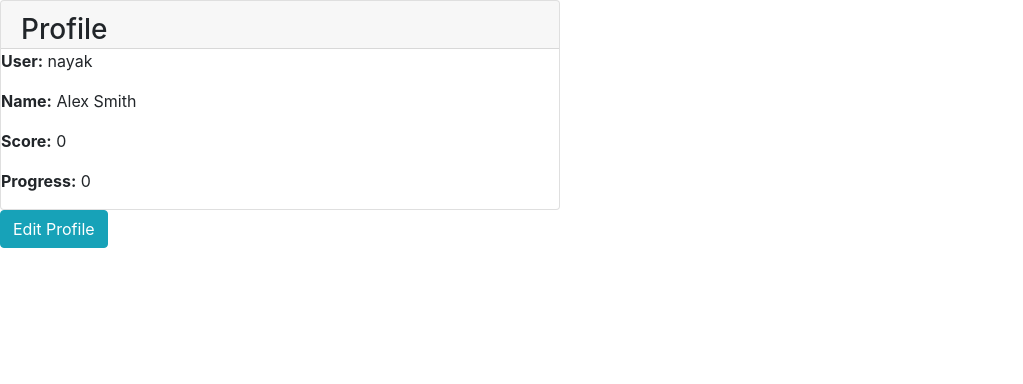
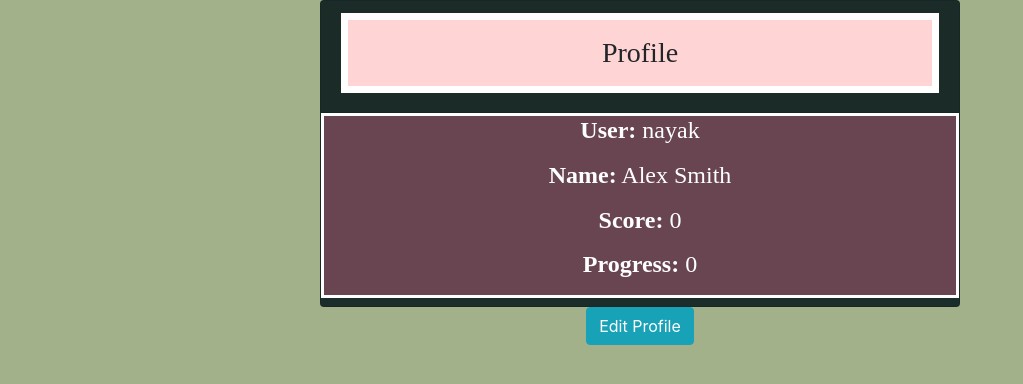
Before and after one commit to rishika-n/apt21HooHacks, a Django app: page /sustainabilityapp/profile/ in a window 1280 px wide. Shown: the top 384 px of the page, without its empty margins (0-1023 px from the left). Run offline with Django 4.2, Linux system fonts and the light colour scheme; a user stored in the database is signed in; data comes from the database, SQL or seed files in the repository; some libraries are stand-ins or nearby versions.

Commit message:
made the profile page pretty asf

```diff
--- a/sustainabilityapp/templates/sustainabilityapp/profile.html
+++ b/sustainabilityapp/templates/sustainabilityapp/profile.html
@@ -1,6 +1,7 @@
 <!doctype html>
 <html lang="en">
   <head class="text-center">
+  <body style="background-color:#A3B18A">
     <!-- Required meta tags -->
     <meta charset="utf-8">
     <meta name="viewport" content="width=device-width, initial-scale=1, shrink-to-fit=no">
@@ -20,15 +21,18 @@
           </div>
         </div>
       </nav> -->
+  </body>
   </head>
-  <body>
-    <div class="card" style="width: 35rem;">
-      <div class="card-header" style="height: 3rem">
-        <h3>
-          <p>Profile</p>
+
+  <body><center>
+    <div class="card" style="width: 40rem; background-color:#1B2D2A">
+      <div class="card-header" style="height: 7rem">
+        <h3 style="border:white; border-width:7px; border-style:solid; background-color:#FFD4D4; font-family:andale mono">
+          <p><center>Profile<center></p>
         </h3>
       </div>
-      <input type="hidden" name="username" id="username" value ="{{user.username}}"/>
+		<h4 style="border:white; border-width:3px; border-style:solid; background-color:#684551; font-family:andale mono; color:white">
+      <input type="hidden" name="username" id="username" value ="{{user.username}}" />
     {% if my_profile %}
         <ul class="list-group list-group-flush">
           <p><b>User:</b> {{ my_profile.user}}</p>
@@ -42,6 +46,7 @@
         <ul class="list-group list-group-flush">
           <p><b>Progress:</b> {{ my_profile.daily_progress}}</p>
         </ul>
+
         <!-- <ul class="list-group list-group-flush">
           <p><b>Courses:</b> </p>
           {% for course in my_profile.courses.all %}
@@ -54,6 +59,7 @@
     {% else %}
     {% endif %}
     </div>
+    </h4>
     <a class="btn btn-info" href="edit" role="button">Edit Profile</a>
 
 
@@ -62,5 +68,6 @@
     <script src="https://code.jquery.com/jquery-3.2.1.slim.min.js" integrity="sha384-KJ3o2DKtIkvYIK3UENzmM7KCkRr/rE9/Qpg6aAZGJwFDMVNA/GpGFF93hXpG5KkN" crossorigin="anonymous"></script>
     <script src="https://cdn.jsdelivr.net/npm/popper.js@1.12.9/dist/umd/popper.min.js" integrity="sha384-ApNbgh9B+Y1QKtv3Rn7W3mgPxhU9K/ScQsAP7hUibX39j7fakFPskvXusvfa0b4Q" crossorigin="anonymous"></script>
     <script src="https://cdn.jsdelivr.net/npm/bootstrap@4.0.0/dist/js/bootstrap.min.js" integrity="sha384-JZR6Spejh4U02d8jOt6vLEHfe/JQGiRRSQQxSfFWpi1MquVdAyjUar5+76PVCmYl" crossorigin="anonymous"></script>
+  </center>
   </body>
 </html>
```
